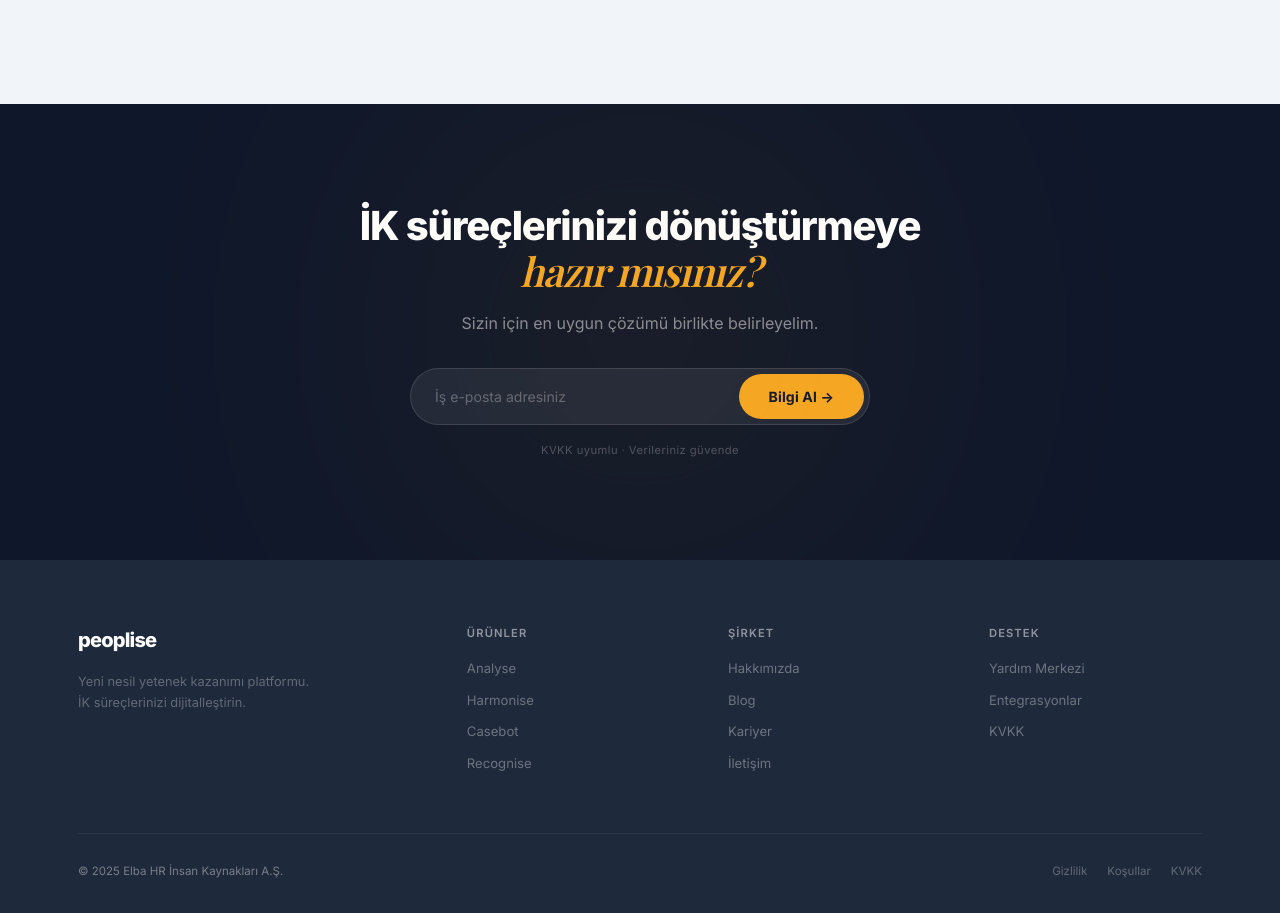
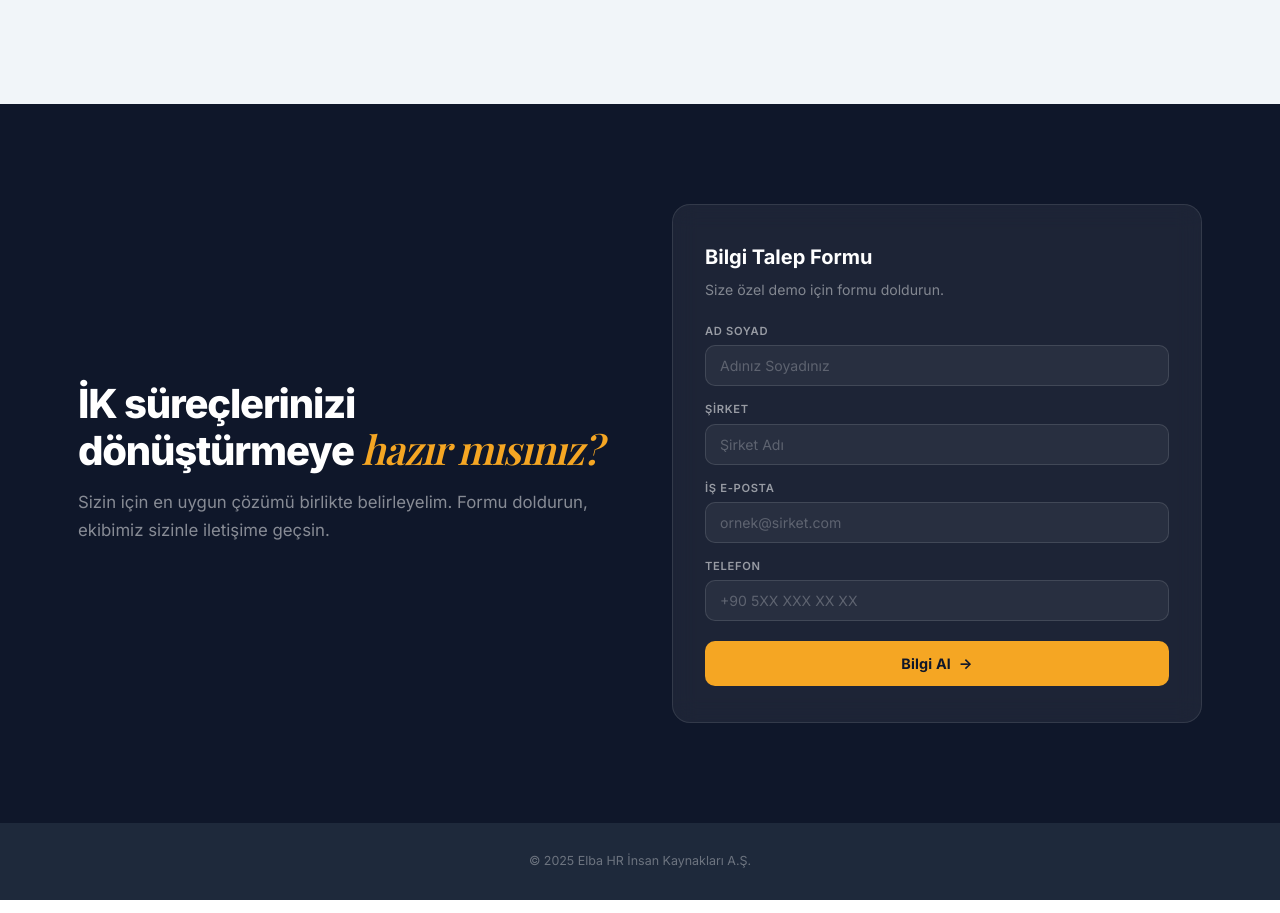
Before and after one commit to Emreeeeeeeee/peop-web, a plain HTML site: page index.html in a window 1280 px wide. Shown: the part 4600-5513 px from the top of the page. Drawn offline with nearby package versions, Linux system fonts and the light colour scheme; a web font is replaced by a local one.

Commit message:
Footer sadeleştirildi, CTA bölümüne bilgi talep formu eklendi
- Footer: sadece copyright metni kalacak şekilde düzenlendi
- CTA: iki kolonlu layout ile sol tarafta başlık, sağ tarafta Bilgi Talep Formu eklendi
- CTA form kartı koyu temaya uyumlu glassmorphism stiliyle güncellendi
- Logo slider grayscale filtresi kaldırıldı, orijinal renkler geri verildi

Co-Authored-By: Claude Opus 4.6 <noreply@anthropic.com>

```diff
--- a/index.html
+++ b/index.html
@@ -401,16 +401,33 @@
 
     <!-- =================== CTA =================== -->
     <section class="cta" id="contact">
-        <div class="container">
-            <div class="cta-box">
-                <div class="cta-glow"></div>
+        <div class="container cta-container">
+            <div class="cta-text">
                 <h2>İK süreçlerinizi dönüştürmeye <em>hazır mısınız?</em></h2>
-                <p>Sizin için en uygun çözümü birlikte belirleyelim.</p>
-                <form class="cta-form" onsubmit="return false;">
-                    <input type="email" placeholder="İş e-posta adresiniz" required>
-                    <button type="submit" class="btn btn--cta">Bilgi Al &rarr;</button>
+                <p>Sizin için en uygun çözümü birlikte belirleyelim. Formu doldurun, ekibimiz sizinle iletişime geçsin.</p>
+            </div>
+            <div class="cta-form-card">
+                <h3>Bilgi Talep Formu</h3>
+                <p>Size özel demo için formu doldurun.</p>
+                <form onsubmit="return false;">
+                    <div class="form-group">
+                        <label>Ad Soyad</label>
+                        <input type="text" placeholder="Adınız Soyadınız">
+                    </div>
+                    <div class="form-group">
+                        <label>Şirket</label>
+                        <input type="text" placeholder="Şirket Adı">
+                    </div>
+                    <div class="form-group">
+                        <label>İş E-posta</label>
+                        <input type="email" placeholder="ornek@sirket.com">
+                    </div>
+                    <div class="form-group">
+                        <label>Telefon</label>
+                        <input type="tel" placeholder="+90 5XX XXX XX XX">
+                    </div>
+                    <button type="submit" class="btn btn--form">Bilgi Al <span>&rarr;</span></button>
                 </form>
-                <small>KVKK uyumlu · Verileriniz güvende</small>
             </div>
         </div>
     </section>
@@ -418,19 +435,7 @@
     <!-- Footer -->
     <footer class="footer">
         <div class="container">
-            <div class="footer-grid">
-                <div class="footer-brand">
-                    <a href="#" class="f-logo">peoplise</a>
-                    <p>Yeni nesil yetenek kazanımı platformu.<br>İK süreçlerinizi dijitalleştirin.</p>
-                </div>
-                <div class="footer-col"><h4>Ürünler</h4><a href="#">Analyse</a><a href="#">Harmonise</a><a href="#">Casebot</a><a href="#">Recognise</a></div>
-                <div class="footer-col"><h4>Şirket</h4><a href="#">Hakkımızda</a><a href="#">Blog</a><a href="#">Kariyer</a><a href="#">İletişim</a></div>
-                <div class="footer-col"><h4>Destek</h4><a href="#">Yardım Merkezi</a><a href="#">Entegrasyonlar</a><a href="#">KVKK</a></div>
-            </div>
-            <div class="footer-bot">
-                <p>&copy; 2025 Elba HR İnsan Kaynakları A.Ş.</p>
-                <div class="f-legal"><a href="#">Gizlilik</a><a href="#">Koşullar</a><a href="#">KVKK</a></div>
-            </div>
+            <p class="footer-copy">&copy; 2025 Elba HR İnsan Kaynakları A.Ş.</p>
         </div>
     </footer>
 
--- a/style.css
+++ b/style.css
@@ -321,25 +321,24 @@ em{font-family:'Playfair Display',Georgia,serif;font-style:italic}
 
 /* ======= CTA ======= */
 .cta{padding:100px 0;background:var(--dark);position:relative;overflow:hidden}
-.cta-box{max-width:620px;margin:0 auto;text-align:center;position:relative;z-index:1}
-.cta-glow{position:absolute;width:400px;height:400px;background:var(--amber);border-radius:50%;filter:blur(160px);opacity:.1;top:50%;left:50%;transform:translate(-50%,-50%);pointer-events:none}
+.cta-container{display:grid;grid-template-columns:1fr 1fr;gap:64px;align-items:center}
+.cta-text{position:relative;z-index:1}
 .cta h2{font-size:2.5rem;font-weight:800;color:var(--white);letter-spacing:-.03em;line-height:1.12;margin-bottom:14px}
 .cta h2 em{color:var(--amber)}
-.cta-box>p{color:rgba(255,255,255,.5);font-size:1rem;margin-bottom:32px}
-.cta-form{display:flex;gap:6px;max-width:460px;margin:0 auto;background:rgba(255,255,255,.07);border:1px solid rgba(255,255,255,.12);border-radius:50px;padding:5px 5px 5px 6px}
-.cta-form input{flex:1;background:transparent;border:none;outline:none;color:var(--white);font-size:.88rem;padding:12px 18px;font-family:inherit}
-.cta-form input::placeholder{color:rgba(255,255,255,.3)}
-.cta small{display:block;margin-top:16px;font-size:.7rem;color:rgba(255,255,255,.25);letter-spacing:.04em}
+.cta-text>p{color:rgba(255,255,255,.5);font-size:1.05rem;line-height:1.7}
+.cta-form-card{background:rgba(255,255,255,.06);border:1px solid rgba(255,255,255,.1);border-radius:18px;padding:36px 32px;backdrop-filter:blur(12px)}
+.cta-form-card h3{font-size:1.25rem;font-weight:700;color:var(--white);margin-bottom:4px}
+.cta-form-card>p{font-size:.88rem;color:rgba(255,255,255,.45);margin-bottom:20px}
+.cta-form-card .form-group{margin-bottom:14px}
+.cta-form-card .form-group label{display:block;font-size:.7rem;font-weight:600;text-transform:uppercase;letter-spacing:.06em;color:rgba(255,255,255,.55);margin-bottom:5px}
+.cta-form-card .form-group input{width:100%;padding:11px 14px;border:1px solid rgba(255,255,255,.12);border-radius:10px;font-size:.88rem;font-family:inherit;background:rgba(255,255,255,.05);color:var(--white);transition:border-color .25s}
+.cta-form-card .form-group input::placeholder{color:rgba(255,255,255,.25)}
+.cta-form-card .form-group input:focus{outline:none;border-color:var(--amber)}
+.cta-form-card .btn--form{width:100%;margin-top:6px}
 
 /* ======= FOOTER ======= */
-.footer{padding:64px 0 32px;background:var(--dark-2);color:rgba(255,255,255,.4)}
-.footer-grid{display:grid;grid-template-columns:1.6fr 1fr 1fr 1fr;gap:48px;margin-bottom:48px}
-.f-logo{font-size:1.25rem;font-weight:800;color:var(--white);letter-spacing:-.04em;display:block;margin-bottom:14px}
-.footer-brand p{font-size:.8rem;line-height:1.7;color:rgba(255,255,255,.3)}
-.footer-col h4{font-size:.7rem;font-weight:600;text-transform:uppercase;letter-spacing:.1em;color:rgba(255,255,255,.5);margin-bottom:16px}
-.footer-col a{display:block;font-size:.82rem;color:rgba(255,255,255,.35);margin-bottom:10px;transition:color .25s}
-.footer-col a:hover{color:var(--white)}
-.footer-bot{display:flex;justify-content:space-between;align-items:center;padding-top:28px;border-top:1px solid rgba(255,255,255,.06);font-size:.72rem}
+.footer{padding:28px 0;background:var(--dark-2);color:rgba(255,255,255,.4)}
+.footer-copy{text-align:center;font-size:.78rem;color:rgba(255,255,255,.35);margin:0}
 .f-legal{display:flex;gap:20px}
 .f-legal a{color:rgba(255,255,255,.3);transition:color .25s}
 .f-legal a:hover{color:var(--white)}
@@ -381,19 +380,13 @@ em{font-family:'Playfair Display',Georgia,serif;font-style:italic}
   .section-head h2{font-size:2rem}
   .stats-inner{grid-template-columns:1fr 1fr}
   .price-grid{grid-template-columns:1fr;max-width:380px;margin:0 auto}
-  .footer-grid{grid-template-columns:1fr 1fr;gap:32px}
-  .footer-brand{grid-column:span 2}
-  .footer-bot{flex-direction:column;gap:12px;text-align:center}
+  .cta-container{grid-template-columns:1fr;gap:40px;text-align:center}
   .cta h2{font-size:2rem}
-  .cta-form{flex-direction:column;border-radius:16px}
-  .btn--cta{border-radius:50px;justify-content:center}
   .test-card-single{padding:32px 24px 28px}
   .test-card-single blockquote{min-height:auto}
 }
 @media(max-width:480px){
   .hero h1{font-size:1.9rem}
   .stat-num{font-size:2.4rem}
-  .footer-grid{grid-template-columns:1fr}
-  .footer-brand{grid-column:span 1}
-  .f-legal{flex-direction:column;gap:6px}
+  .cta-form-card{padding:28px 20px}
 }
```
